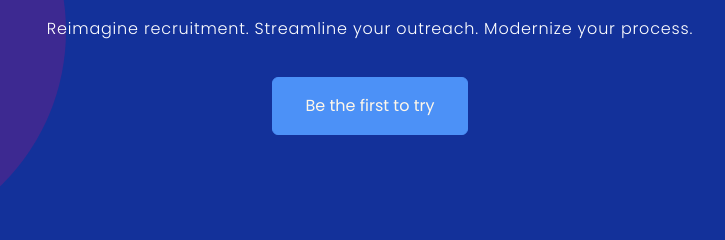
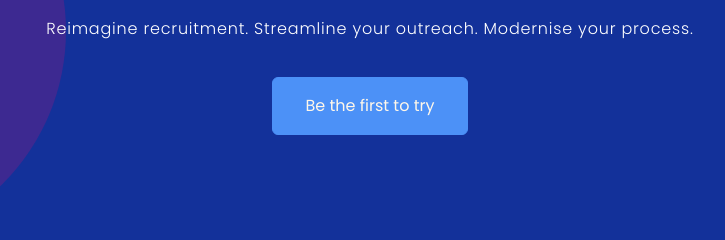
Before and after one commit to scott82anderson/floats, a website: page index.html in a window 1280 px wide. Shown: the part 380-620 px from the top of the page, 270-995 px from the left. Drawn offline with Linux system fonts and the light colour scheme.

Commit message:
aus spelling

```diff
--- a/index.html
+++ b/index.html
@@ -72,7 +72,7 @@
           <h3
             class="z-10 mb-1 leading-8 font-light w-full md:w-[710px] tracking-wider text-white text-center"
           >
-            Reimagine recruitment. Streamline your outreach. Modernize your
+            Reimagine recruitment. Streamline your outreach. Modernise your
             process.
           </h3>
           <a
```
